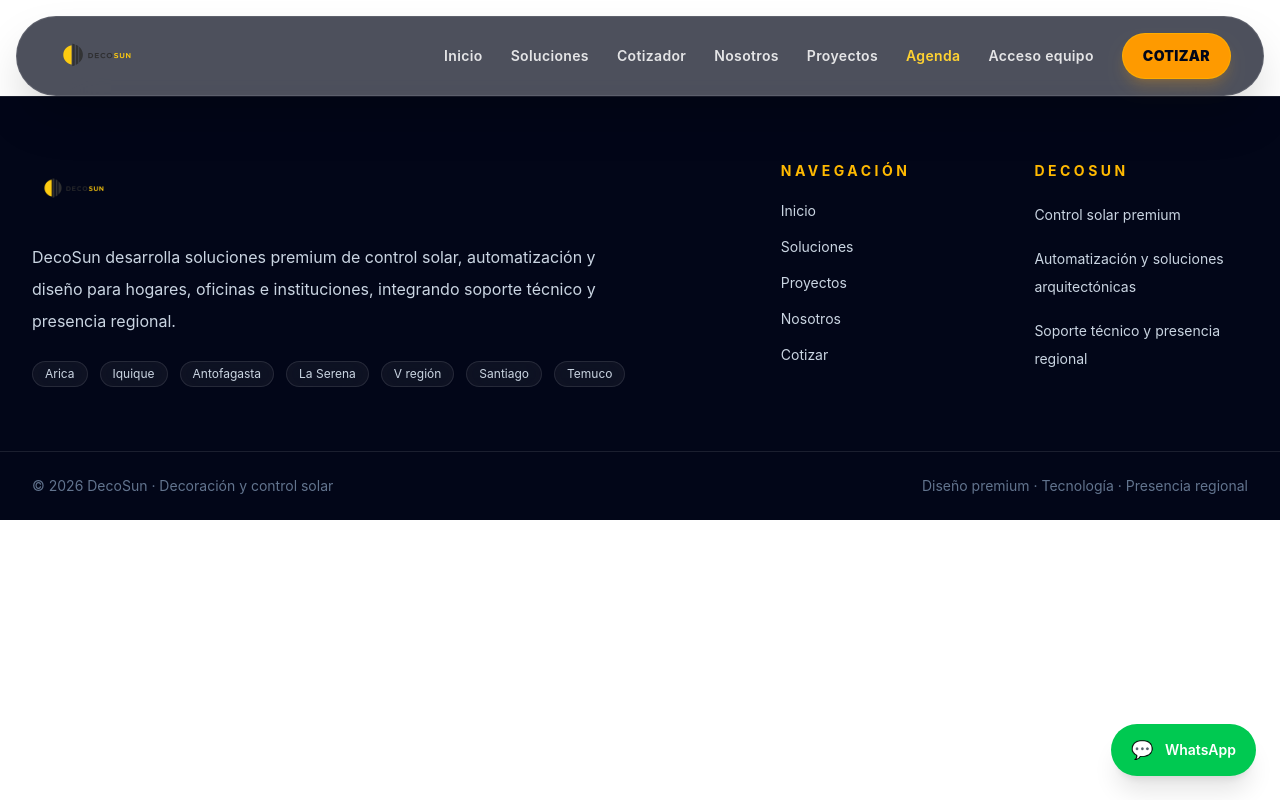
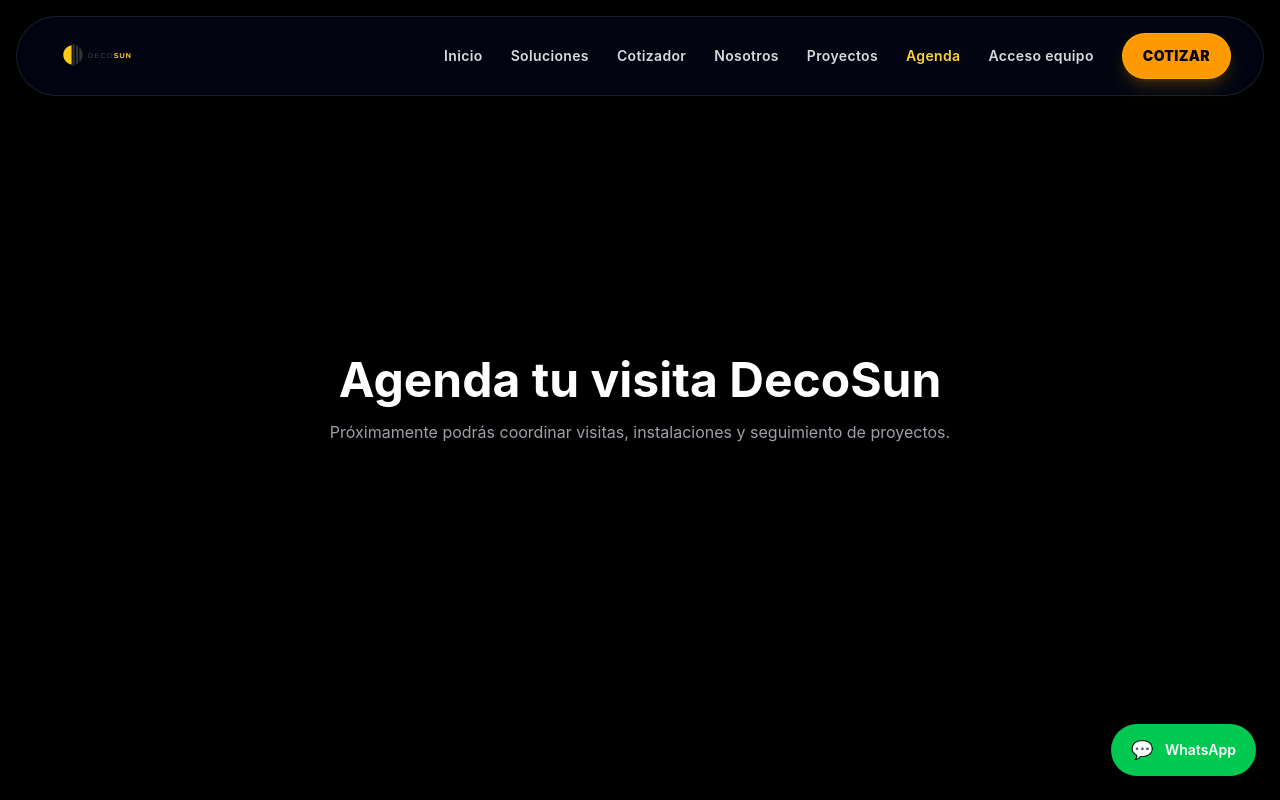
Before and after one commit to 2por37menos1-ctrl/decosun-web, a React (Vite) app in the folder decosun-web/: page /agenda in a window 1280 px wide. Shown: the top 800 px of the page. Built offline with nearby package versions, Linux system fonts and the light colour scheme.

Commit message:
Agrega pagina agenda y conexion acceso interno

```diff
--- a/decosun-web/src/App.jsx
+++ b/decosun-web/src/App.jsx
@@ -10,6 +10,7 @@
 import Cotizar from "./pages/Cotizar"
 import Login from "./pages/Login"
 import Panel from "./pages/Panel"
+import Agenda from "./pages/Agenda"
 
 export default function App() {
   return (
@@ -26,6 +27,7 @@
             <Route path="/cotizar" element={<Cotizar />} />
             <Route path="/login" element={<Login />} />
             <Route path="/panel" element={<Panel />} />
+            <Route path="/agenda" element={<Agenda />} />
           </Routes>
 
           <Footer />
```
Also changed, not shown: decosun-web/src/pages/Login.jsx (line endings or trailing spaces).
